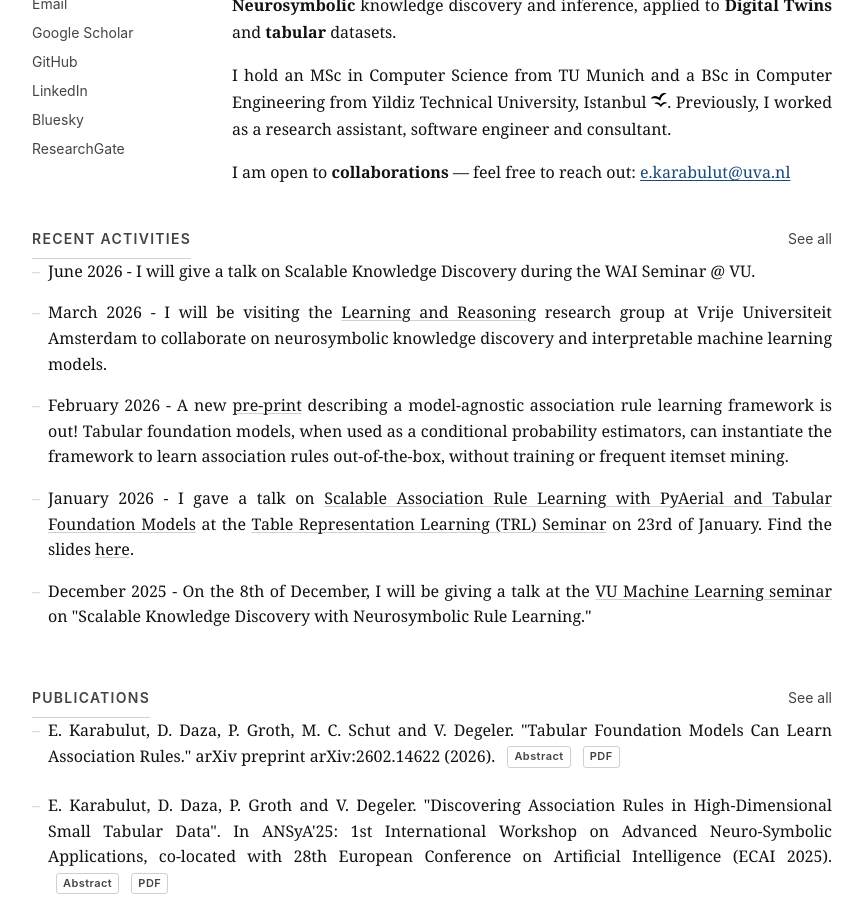
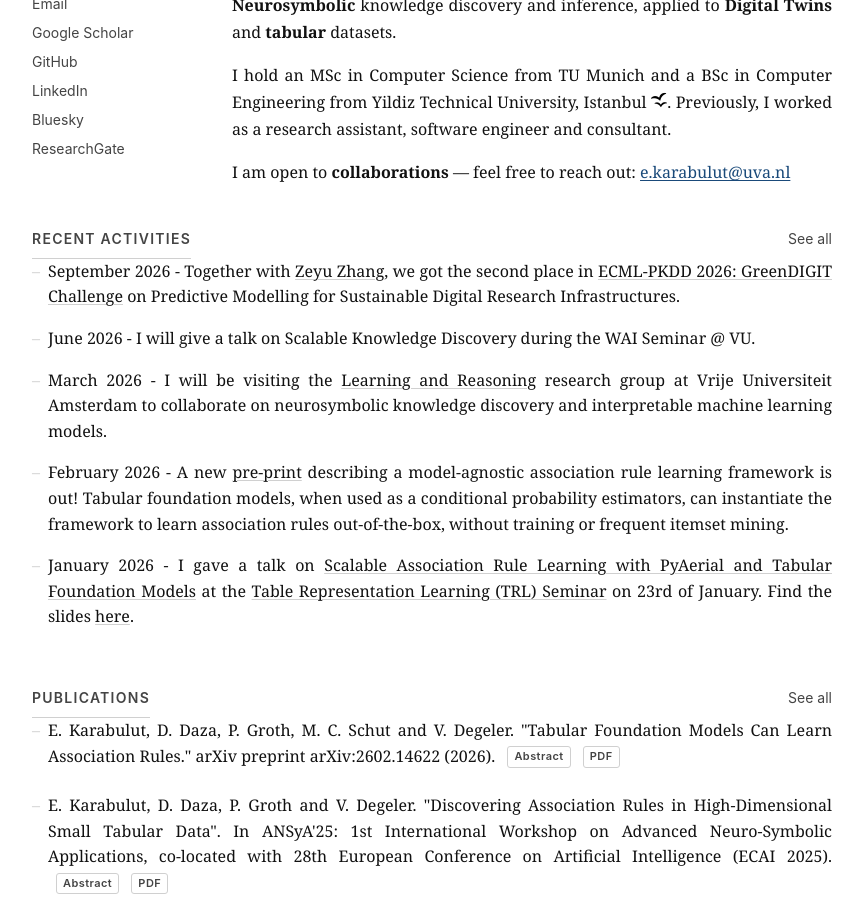
Before and after one commit to erkankarabulut/erkankarabulut.github.io, a Jekyll site: the page built from index.html, in a window 1280 px wide and 900 px high, scrolled down 284 px. Shown: the whole window, without its empty margins (208-1071 px from the left). Built offline with Jekyll 4.4.1, drawn with Linux system fonts in a browser that asks for light colours.

Commit message:
add ecml pkdd 2026 greendigit challange second place news

```diff
--- a/_data/news.yml
+++ b/_data/news.yml
@@ -1,3 +1,4 @@
+- 'September 2026 - Together with <a target="_blank" href="https://www.linkedin.com/in/zeyu-zhang-8b2416204">Zeyu Zhang</a>, we got the second place in <a target="_blank" href="https://gd2.lab.uvalight.net/">ECML-PKDD 2026: GreenDIGIT Challenge</a> on Predictive Modelling for Sustainable Digital Research Infrastructures.'
 - 'June 2026 - I will give a talk on Scalable Knowledge Discovery during the WAI Seminar @ VU.'
 - 'March 2026 - I will be visiting the <a target="_blank" href="https://lr.cs.vu.nl/">Learning and Reasoning</a> research group at Vrije Universiteit Amsterdam to collaborate on neurosymbolic knowledge discovery and interpretable machine learning models.'
 - 'February 2026 - A new <a target="_blank" href="https://arxiv.org/pdf/2602.14622v2">pre-print</a> describing a model-agnostic association rule learning framework is out! Tabular foundation models, when used as a conditional probability estimators, can instantiate the framework to learn association rules out-of-the-box, without training or frequent itemset mining.'
```
